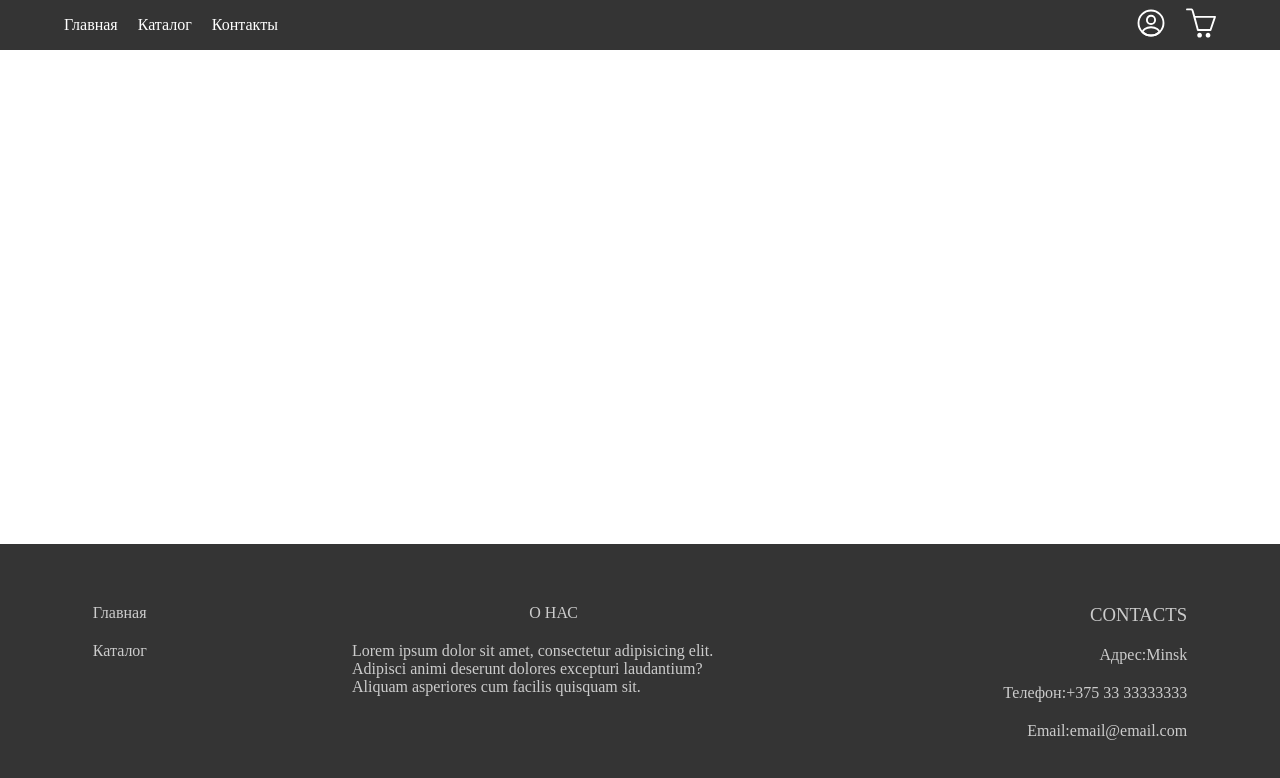
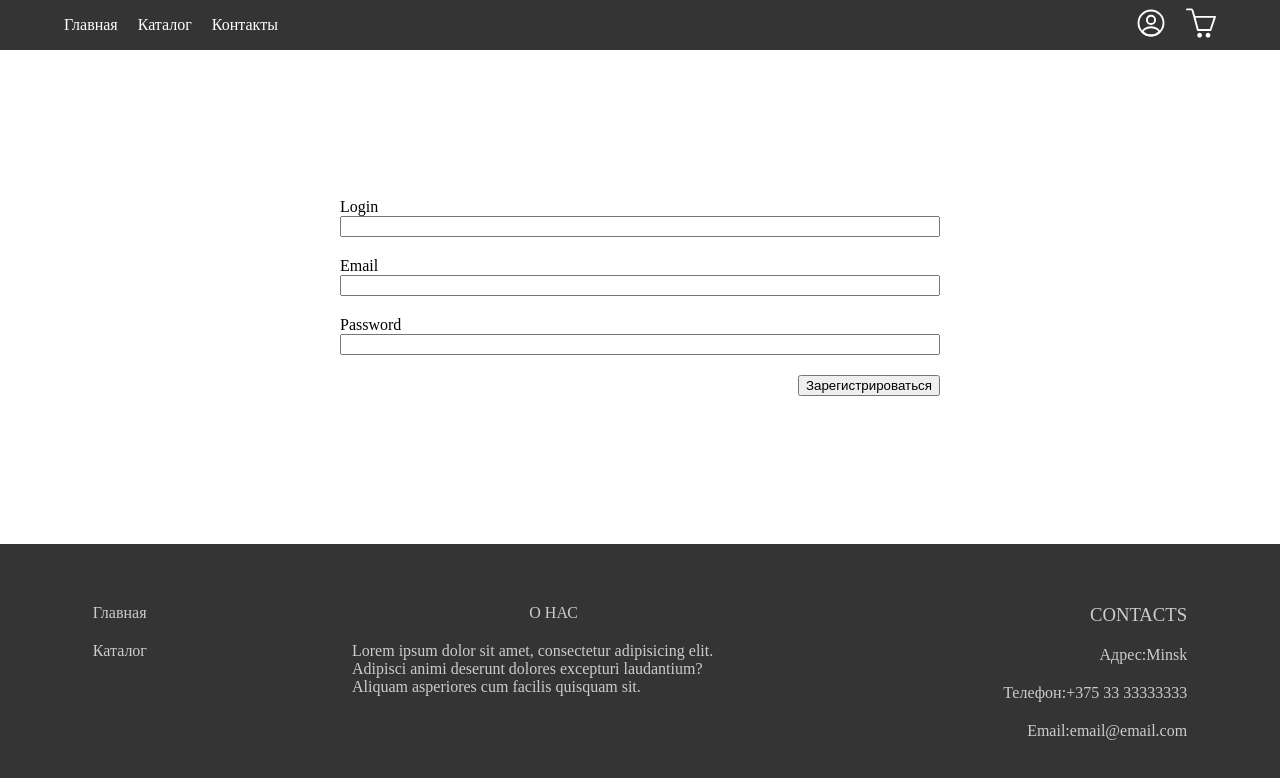
Before and after one commit to AleksTimofeev/online-store-front, a React (Create React App) app: page /registration in a window 1280 px wide. Shown: the top 778 px of the page. Built offline with nearby package versions, Linux system fonts and the light colour scheme; no server answers.

Commit message:
add registration page

```diff
--- a/src/App.tsx
+++ b/src/App.tsx
@@ -11,6 +11,7 @@ import {Footer} from "./components/Footer/Footer";
 import {ProductPage} from "./pages/ProductPage/ProductPage";
 import {Basket} from "./pages/Basket/Basket";
 import {PrivateRoute} from "./components/PrivateRoute/PrivateRoute";
+import {RegistrationPage} from "./components/authorization/registration/RegistrationPage";
 
 function App() {
 
@@ -30,6 +31,7 @@ function App() {
         <Routes>
           <Route path={''} element={<HomePage/>}/>
           <Route path={'login'} element={<LoginPage/>}/>
+          <Route path={'registration'} element={<RegistrationPage/>}/>
           <Route path={'catalog'} element={<CatalogPage/>}/>
           <Route path={'catalog/:productId'} element={<ProductPage/>}/>
           <Route path={'basket'} element={
--- /dev/null
+++ b/src/components/authorization/registration/RegistrationPage.module.scss
@@ -0,0 +1,24 @@
+.wrapper {
+  width: 100%;
+  display: flex;
+  justify-content: center;
+  align-items: center;
+}
+.form {
+  max-width: 600px;
+  width: 80%;
+  display: flex;
+  flex-direction: column;
+
+  label {
+    display: flex;
+    flex-direction: column;
+    margin-bottom: 20px;
+  }
+  .inputError {
+    color: red;
+  }
+  button {
+    align-self: flex-end;
+  }
+}
--- /dev/null
+++ b/src/components/authorization/registration/RegistrationPage.tsx
@@ -0,0 +1,104 @@
+import React, {useEffect} from 'react';
+import {useAppDispatch, useAppSelector} from "../../../store/store";
+import {useFormik} from "formik";
+import {login, registration} from "../authReducer";
+import {Navigate, useNavigate} from "react-router-dom";
+import styles from './RegistrationPage.module.scss'
+
+type LoginFormType = {
+  login: string
+  email: string
+  password: string
+}
+
+export const RegistrationPage = () => {
+
+  const navigate = useNavigate()
+  const dispatch = useAppDispatch()
+  const isAuth = useAppSelector(state => state.auth.isAuth)
+  const authenticationStatus = useAppSelector(state => state.auth.authenticationStatus)
+
+  const formik = useFormik<LoginFormType>({
+    initialValues: {
+      login: '',
+      email: '',
+      password: ''
+    },
+    validate: values => {
+      const errors = {} as LoginFormType
+      if(values.login.length < 4) {
+        errors.login = 'Длина логина не может быть меньше 4-ех символов.'
+      }
+      if (values.password.length < 4) {
+        errors.password = 'Длина пароля не может быть меньше 4-ех символов.'
+      }
+      if (!/^[A-Z0-9._%+-]+@[A-Z0-9.-]+\.[A-Z]{2,4}$/i.test(values.email)) {
+        errors.email = 'Неверный формат почты.'
+      }
+      return errors
+    },
+    onSubmit: () => {
+      dispatch(registration(formik.values))
+    }
+  })
+
+  useEffect(() => {
+    if(authenticationStatus === 'idle'){
+      formik.resetForm()
+    }
+  },[authenticationStatus])
+
+  if (isAuth) {
+    return <Navigate to={'/'} />
+  }
+
+  return (
+    <div className={styles.wrapper}>
+      <form className={styles.form} onSubmit={formik.handleSubmit}>
+        <label htmlFor={'login'}>
+          <span>Login</span>
+          <input
+            id="login"
+            name="login"
+            type="text"
+            onChange={formik.handleChange}
+            value={formik.values.login}
+          />
+          {formik.touched.email && formik.errors.email &&
+            <span className={styles.inputError}>{formik.errors.login}</span>
+          }
+        </label>
+        <label htmlFor={'email'}>
+          <span>Email</span>
+          <input
+            id="email"
+            name="email"
+            type="text"
+            onChange={formik.handleChange}
+            value={formik.values.email}
+          />
+          {formik.touched.email && formik.errors.email &&
+            <span className={styles.inputError}>{formik.errors.email}</span>
+          }
+        </label>
+        <label htmlFor={'password'}>
+          <span>Password</span>
+          <input
+            id="password"
+            name="password"
+            type="password"
+            onChange={formik.handleChange}
+            value={formik.values.password}
+          />
+          {formik.touched.password && formik.errors.password &&
+            <span className={styles.inputError}>{formik.errors.password}</span>
+          }
+        </label>
+        <button
+          disabled={authenticationStatus === 'loading' || !!formik.errors.password || !!formik.errors.email}
+          type={"submit"}
+        >Зарегистрироваться</button>
+      </form>
+    </div>
+  );
+}
```
